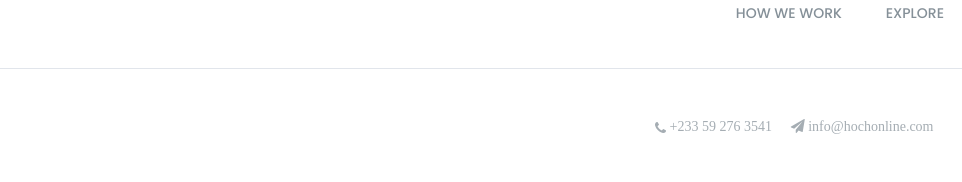
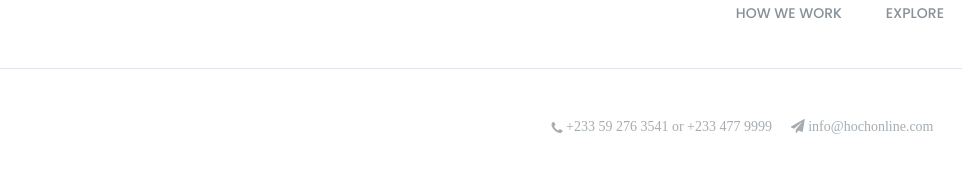
Before and after one commit to Brenda-kekala/real-estate, a plain HTML site: page hochonline-main/megacant.html in a window 1280 px wide. Shown: the part 1002-1184 px from the top of the page, 154-1116 px from the left. Drawn offline with nearby package versions, Linux system fonts and the light colour scheme.

Commit message:
Updated megacant.html

```diff
--- a/hochonline-main/megacant.html
+++ b/hochonline-main/megacant.html
@@ -202,7 +202,7 @@
                     </div>
                     <div class="col-sm-7">
                         <div class="footer-social">
-                            <span><i class="fa fa-phone"> +233 59 276 3541</i></span>
+                            <span><i class="fa fa-phone"> +233 59 276 3541 or +233 477 9999</i></span>
                             <span><i class="fa fa-send"> info@hochonline.com</i></span>
                             <a href="https://www.facebook.com/profile.php?id=100088218614756&mibextid=ZbWKwL"><i
                                     class="fa fa-facebook"></i></a>
```
